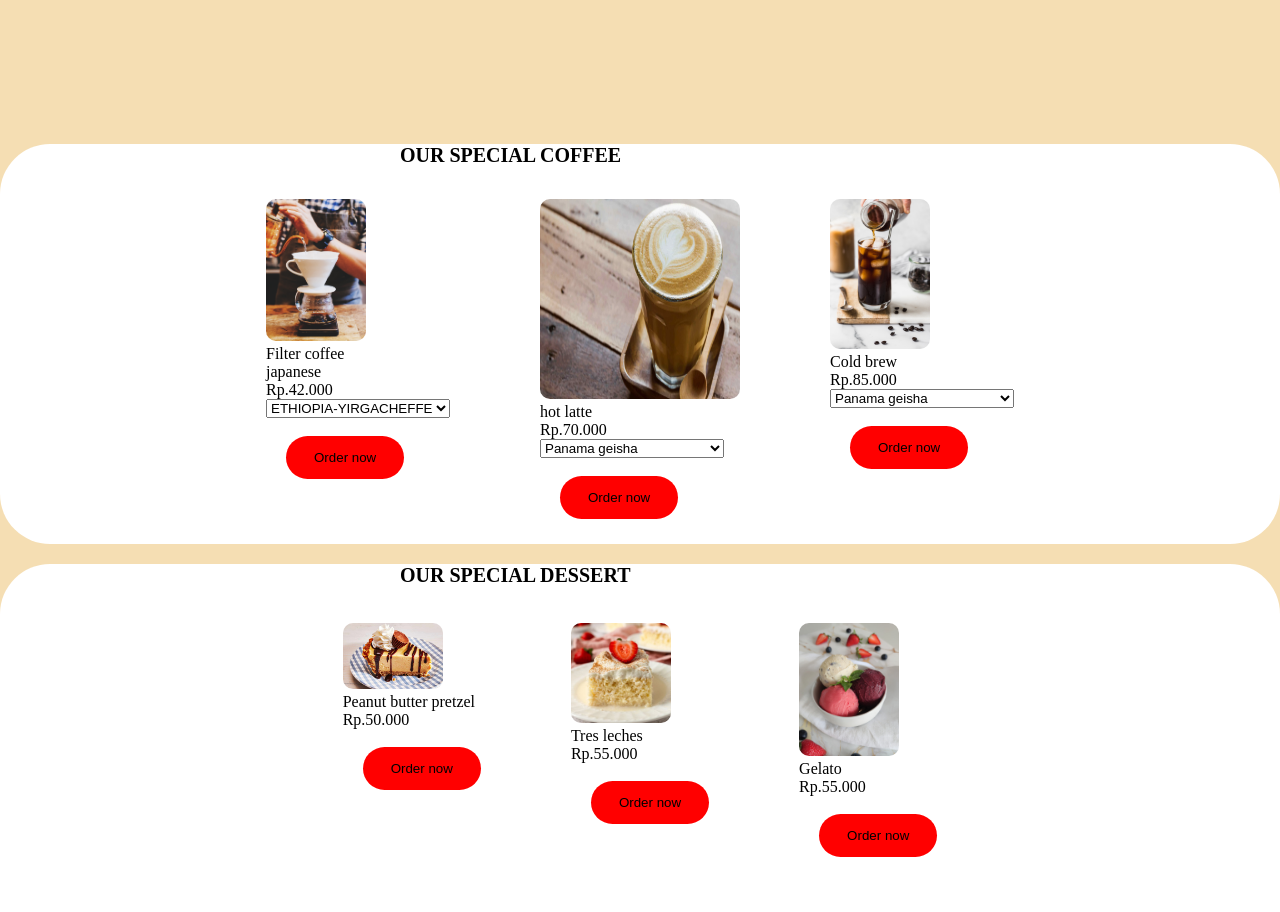
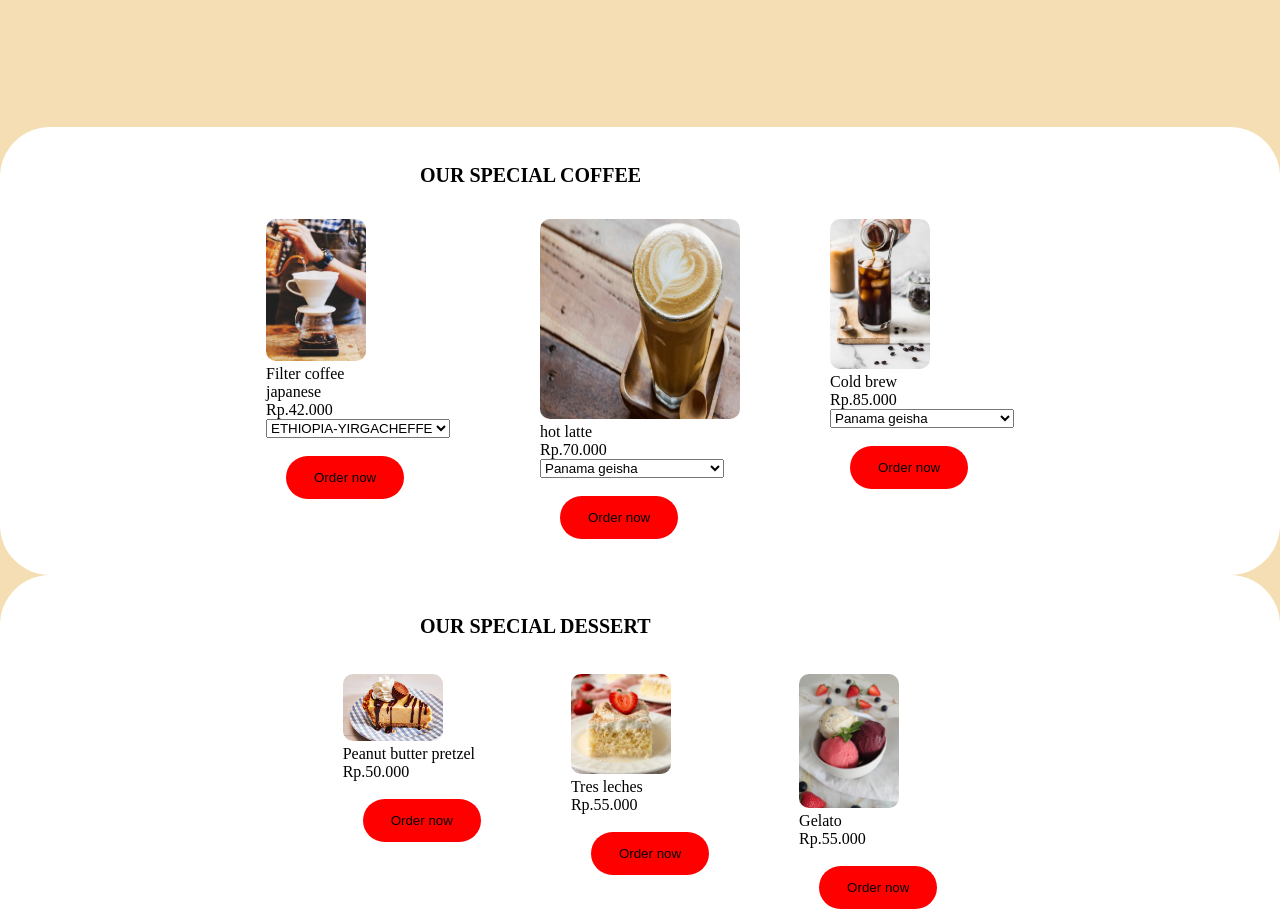
Before and after one commit to barbarraaa/html, a plain HTML site: page index.html in a window 1280 px wide. Shown: the part 620-1532 px from the top of the page. Drawn offline with Linux system fonts and the light colour scheme.

Commit message:
Update index.html

```diff
--- a/index.html
+++ b/index.html
@@ -70,11 +70,13 @@
 
         .section {
             background-color: white;
-            height: 400px;
+          min-height: 400px;
+            height: auto;
             width: 100%;
             max-width: 1000px
             margin: 20px auto;
-            border: none;
+            padding: 20px;
+            box-sizing: border-box;
             border-radius: 50px;
         }
 
```
